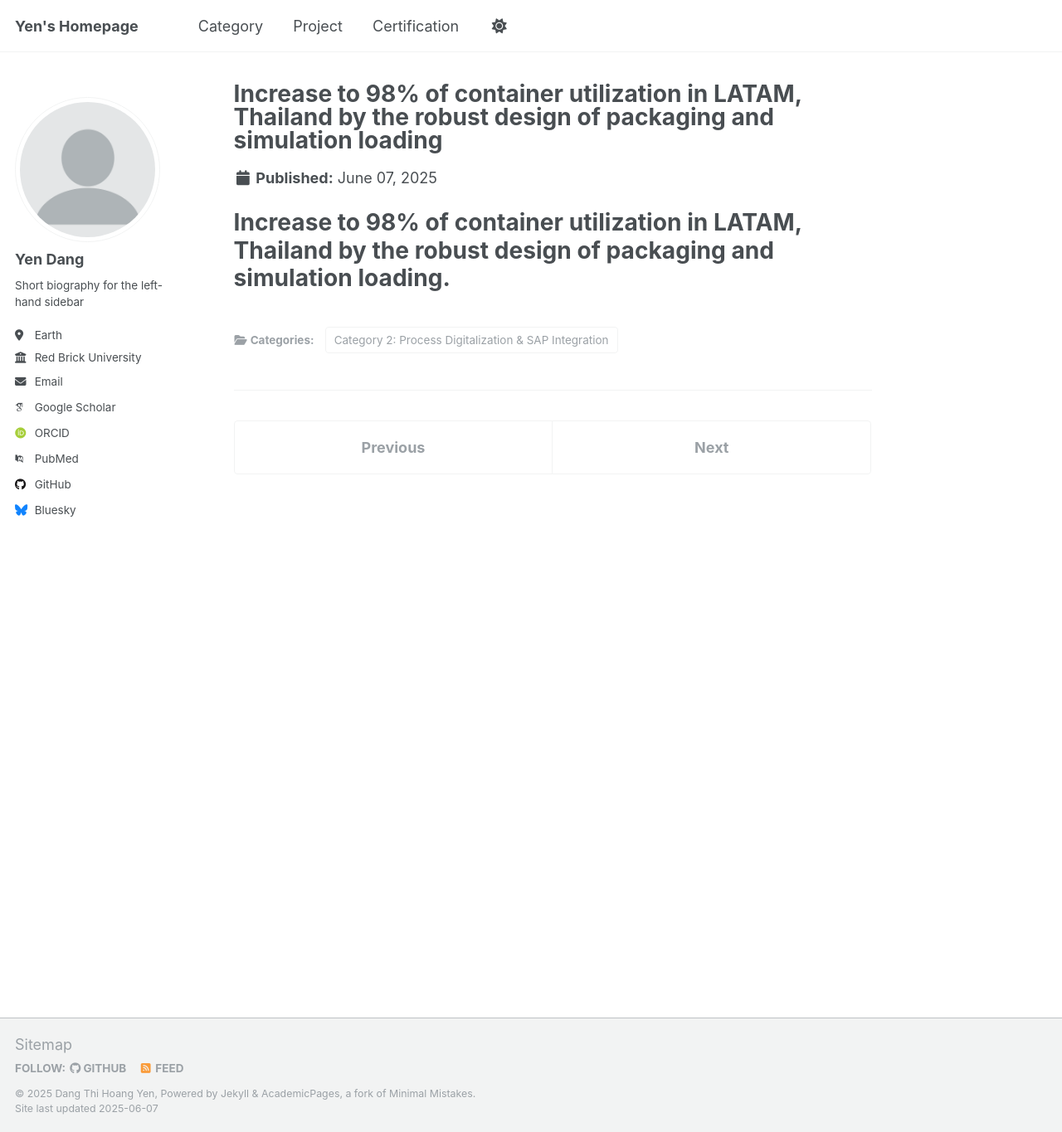
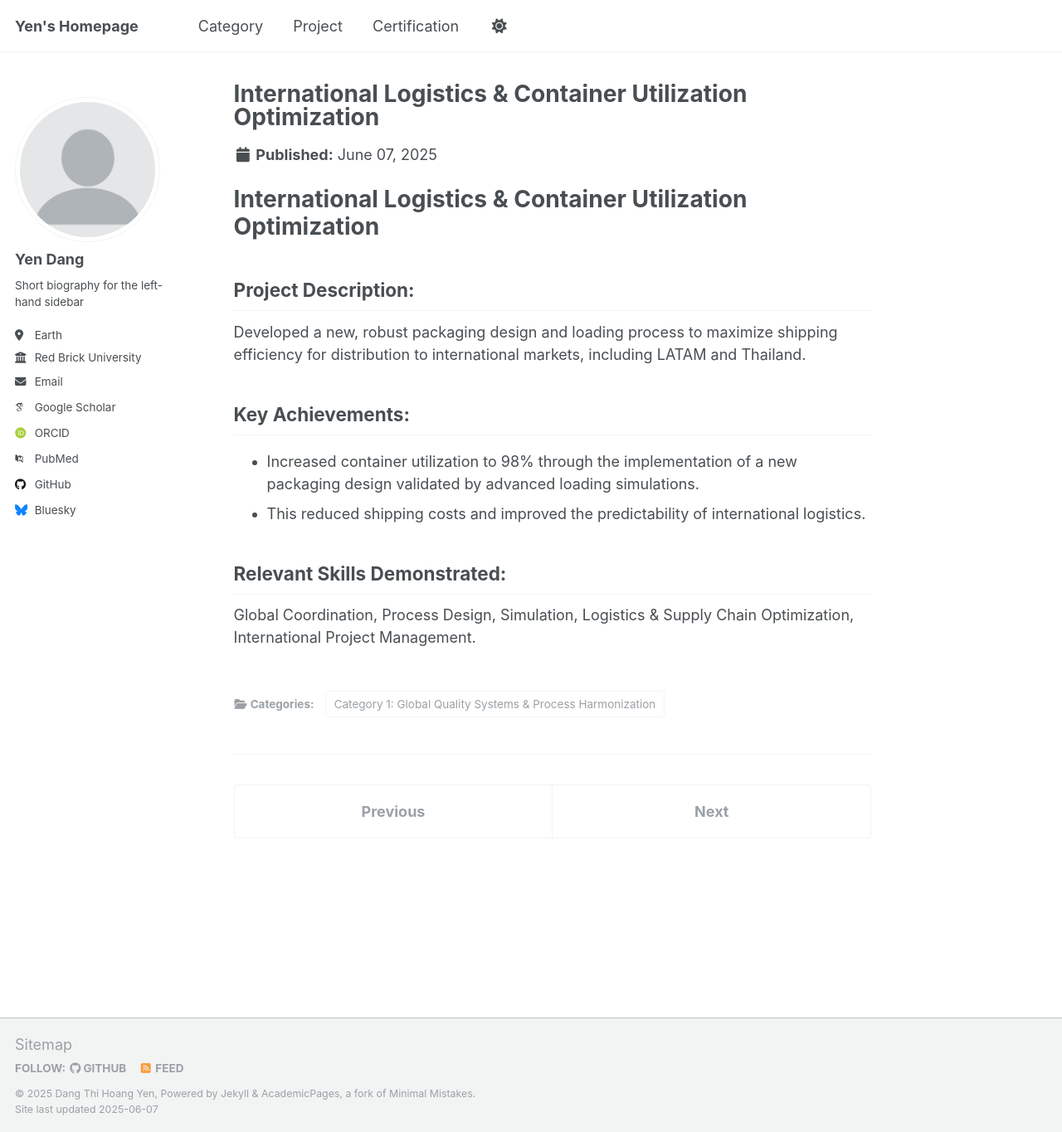
Before and after one commit to yen010390/yen010390.github.io, a Jekyll site: the page built from _project/p09.md, in a window 1280 px wide and 1365 px high. Shown: the whole window at 83% size. Built offline with Jekyll 4.4.1, drawn with Linux system fonts in a browser that asks for light colours; some web fonts are replaced.

Commit message:
Update p09.md

```diff
--- a/_project/p09.md
+++ b/_project/p09.md
@@ -1,8 +1,18 @@
 ---
-title: "Increase to 98% of container utilization in LATAM, Thailand by the robust design of packaging and simulation loading"
+title: "International Logistics & Container Utilization Optimization"
 excerpt: "Projects focused on replacing manual processes with robust, digital solutions and integrating them with enterprise systems like SAP."
 collection: project
-category: "Category 2: Process Digitalization & SAP Integration"
+category: "Category 1: Global Quality Systems & Process Harmonization"
 ---
 
-# Increase to 98% of container utilization in LATAM, Thailand by the robust design of packaging and simulation loading.
+# International Logistics & Container Utilization Optimization
+
+## Project Description:
+Developed a new, robust packaging design and loading process to maximize shipping efficiency for distribution to international markets, including LATAM and Thailand.
+
+## Key Achievements:
+- Increased container utilization to 98% through the implementation of a new packaging design validated by advanced loading simulations.
+- This reduced shipping costs and improved the predictability of international logistics.
+
+## Relevant Skills Demonstrated:
+Global Coordination, Process Design, Simulation, Logistics & Supply Chain Optimization, International Project Management.
```
